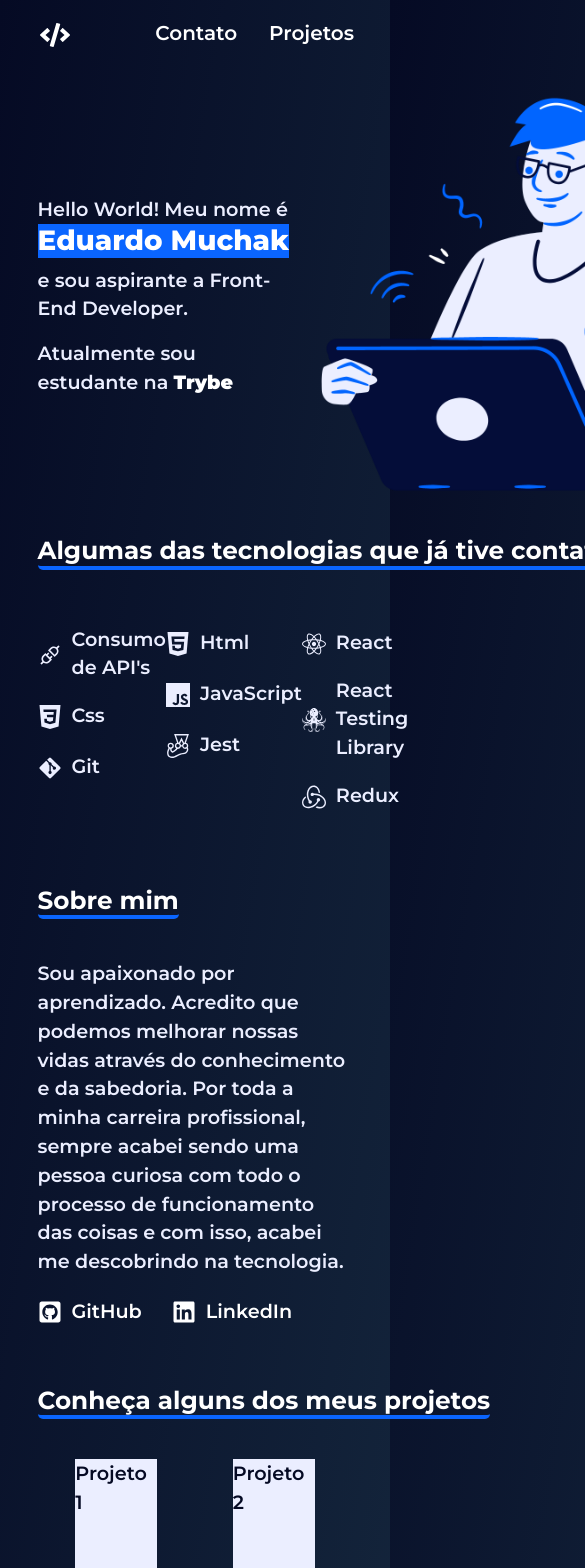
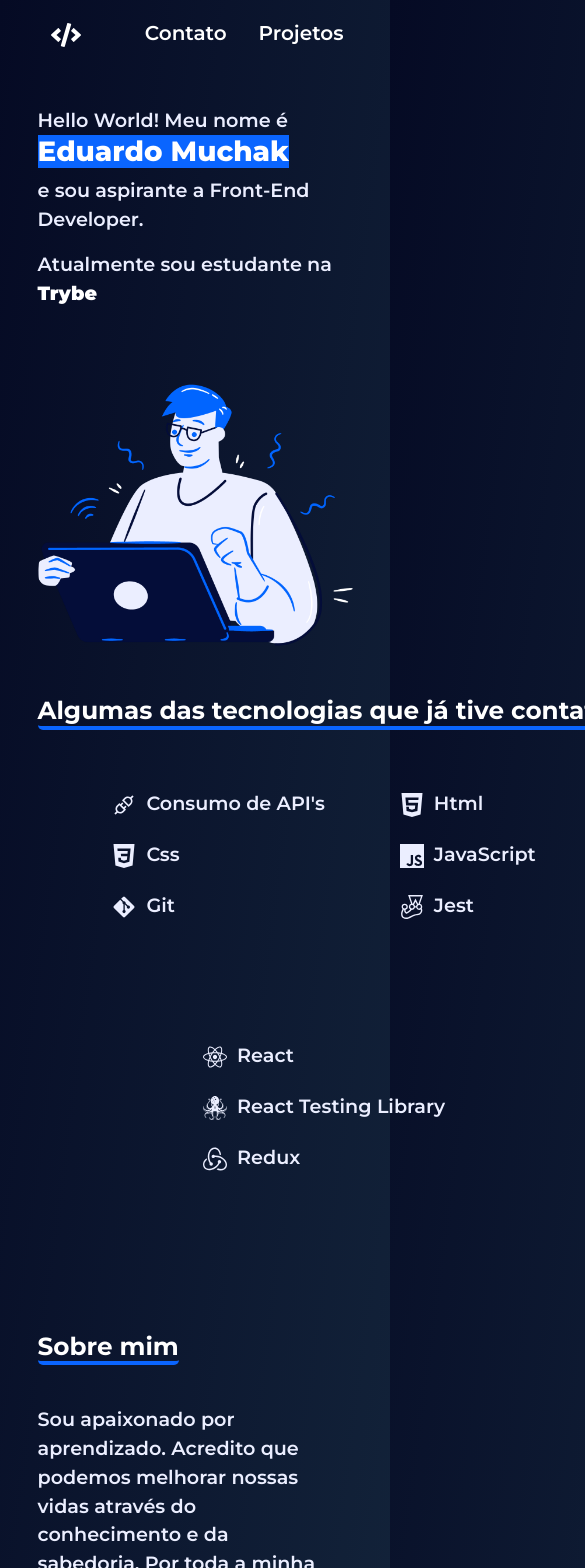
Before and after one commit to eduardomuchak/eduardo-portfolio, a React (Create React App) app: page / in a window 390 px wide. Shown: the top 1568 px of the page, 585 px wide, since content can reach past the window. Built offline with nearby package versions, Linux system fonts and the light colour scheme.

Commit message:
feat: Ajusta responsividade container informações

```diff
--- a/src/components/Header.jsx
+++ b/src/components/Header.jsx
@@ -6,6 +6,7 @@ import '../styles/Header.css';
 class Header extends Component {
   render() {
     return (
+      <header>
         <nav className='header-container'>
           <div className="col-1">
             <Link to="/" className="logo"><FaCode/></Link>
@@ -21,6 +22,7 @@ class Header extends Component {
             </ul>
           </div>
         </nav>
+      </header>
     );
   }
 }
--- a/src/pages/Home.jsx
+++ b/src/pages/Home.jsx
@@ -12,19 +12,26 @@ class Home extends Component {
       <>
         <Header />
         <main>
-          <section className='info-container'>
+
+
+          <section className='info-container col-11'>
             <div className='introduction-container'>
               <span>Hello World! Meu nome é</span>
               <h1 className='name'>Eduardo Muchak</h1>
               <p>e sou aspirante a Front-End Developer.</p>
               <span>Atualmente sou estudante na <a target="_blank" href='https://www.betrybe.com/' rel="noreferrer" className='external-links'><strong>Trybe</strong></a></span>
             </div>
-            <aside>
-              <img className='developer-image'src={ Working } alt='Working' />
+            <aside className='rounded float-end'>
+              <figure class="figure">
+                <img className='developer-image figure-img img-fluid rounded'src={ Working } alt='Working' />
+              </figure>
             </aside>
           </section>
-          <section>
-            <div>
+
+
+
+          <section className='col-11'>
+            <div className='section-container'>
               <h2 className='title'>Algumas das tecnologias que já tive contato</h2>
               <div className='technologies-container'>
                 <div>
--- a/src/styles/Home.css
+++ b/src/styles/Home.css
@@ -9,6 +9,7 @@ h2 {
 
 .info-container {
   display: flex;
+  flex-wrap: wrap;
   align-items: center;
   justify-content: space-evenly;
   width: 100%;
@@ -19,6 +20,7 @@ h2 {
 .introduction-container {
   display: flex;
   flex-direction: column;
+  margin: 50px 0px;
 }
 
 .name {
@@ -29,14 +31,20 @@ h2 {
 }
 
 .developer-image {
-  height: 30rem;
-  margin-left: 2rem;
+  max-height: 33rem;
+}
+
+.section-container {
+  display: flex;
+  flex-direction: column;
+  flex-wrap: wrap;
 }
 
 .technologies-container {
   display: flex;
+  flex-wrap: wrap;
   flex-direction: row;
-  justify-content: space-around;
+  justify-content: space-evenly;
 }
 
 .technologie {
@@ -58,6 +66,8 @@ h2 {
   border-bottom-left-radius: 5px;
   border-bottom-right-radius: 5px;
   border-color: rgb(10, 101, 255);
+  display: flex;
+  flex-wrap: wrap;
 }
 
 .icons-container {
```
Lines whose indentation alone changed are shown as unchanged.
